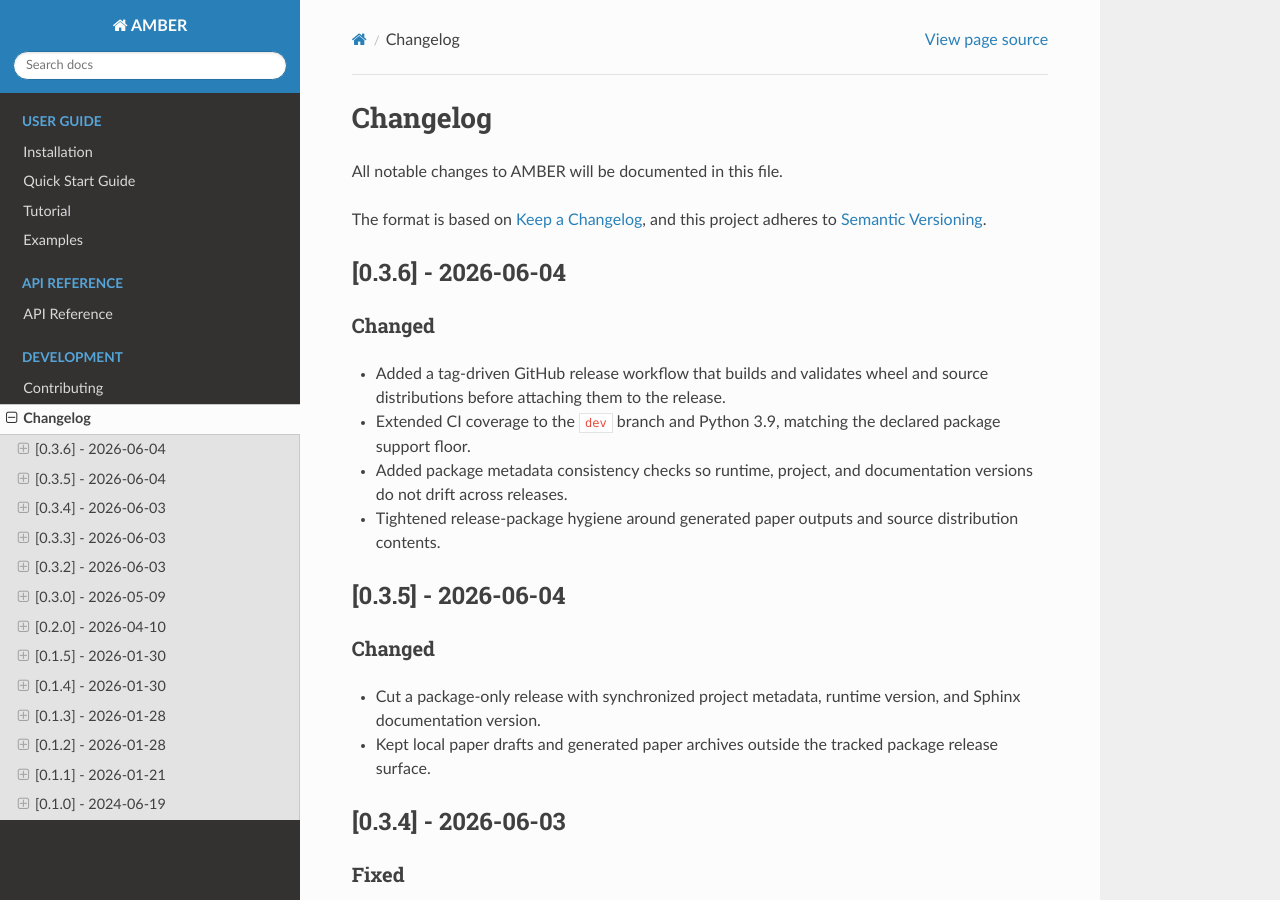
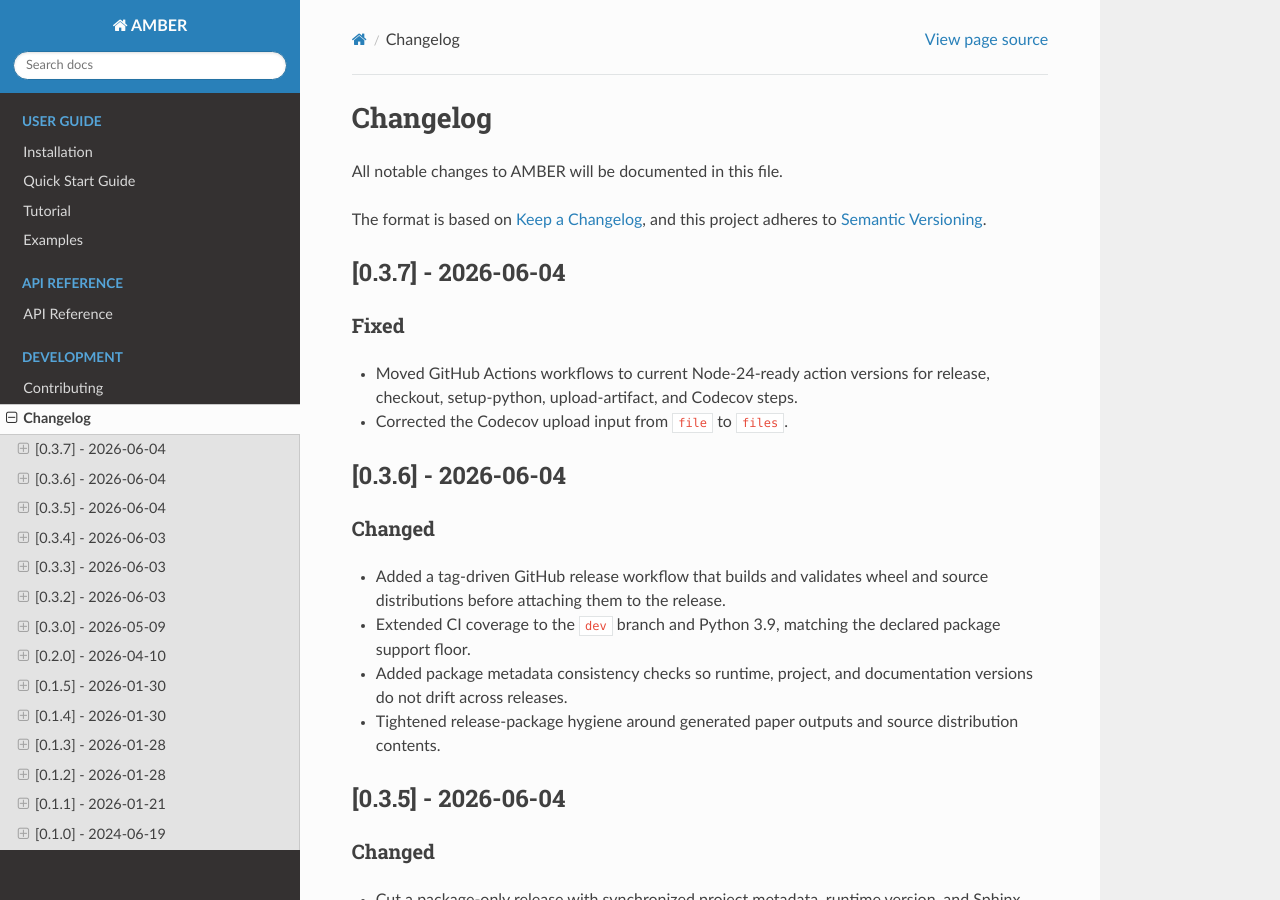
Before and after one commit to a11to1n3/AMBER, a Sphinx documentation site: the page built from docs/changelog.rst, in a window 1280 px wide and 900 px high. Built offline with Sphinx 7.4.7 and the Read the Docs theme 3.1.0, drawn with Linux system fonts in a browser that asks for light colours.

Commit message:
Release v0.3.7 CI workflow cleanup
Keep the package release path current by moving GitHub Actions to Node-24-ready versions and correcting the Codecov upload input before the next tag.

🤖 Generated with [Claude Code](https://claude.ai/code)

Co-Authored-By: Claude <noreply@anthropic.com>

```diff
--- a/docs/changelog.rst
+++ b/docs/changelog.rst
@@ -5,6 +5,15 @@ All notable changes to AMBER will be documented in this file.
 
 The format is based on `Keep a Changelog <https://keepachangelog.com/en/1.0.0/>`_,
 and this project adheres to `Semantic Versioning <https://semver.org/spec/v2.0.0.html>`_.
+
+[0.3.7] - 2026-06-04
+---------------------
+
+Fixed
+~~~~~
+- Moved GitHub Actions workflows to current Node-24-ready action versions for
+  release, checkout, setup-python, upload-artifact, and Codecov steps.
+- Corrected the Codecov upload input from ``file`` to ``files``.
 
 [0.3.6] - 2026-06-04
 ---------------------
--- a/docs/conf.py
+++ b/docs/conf.py
@@ -26,7 +26,7 @@ author = 'a11to1n3'
 try:
     release = metadata_version('ambr')
 except PackageNotFoundError:
-    release = '0.3.6'
+    release = '0.3.7'
 version = release
 
 # -- General configuration ---------------------------------------------------
--- a/pyproject.toml
+++ b/pyproject.toml
@@ -4,7 +4,7 @@ build-backend = "setuptools.build_meta"
 
 [project]
 name = "ambr"
-version = "0.3.6"
+version = "0.3.7"
 description = "Agent-based Modeling with Blazingly Efficient Records"
 readme = { file = "README.md", content-type = "text/markdown" }
 requires-python = ">=3.9"
--- a/src/ambr/__init__.py
+++ b/src/ambr/__init__.py
@@ -62,7 +62,7 @@ from .performance import (
 try:
     __version__ = _metadata_version('ambr')
 except _PackageNotFoundError:
-    __version__ = '0.3.6'
+    __version__ = '0.3.7'
 
 __author__ = 'a11to1n3'
 __email__ = 'citation.needed@example.com'
```
Also changed, not shown: CHANGELOG.md (+8 -0 lines), 2 other files.
